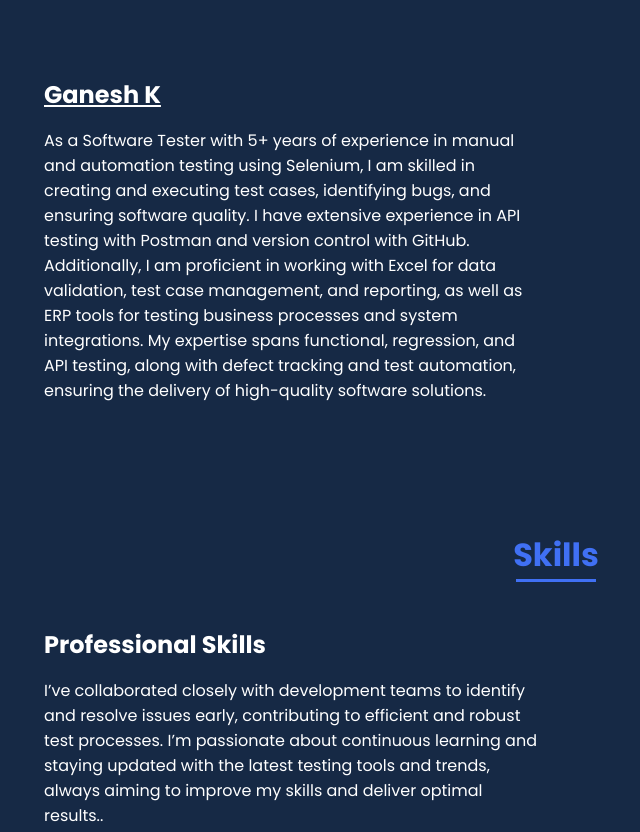
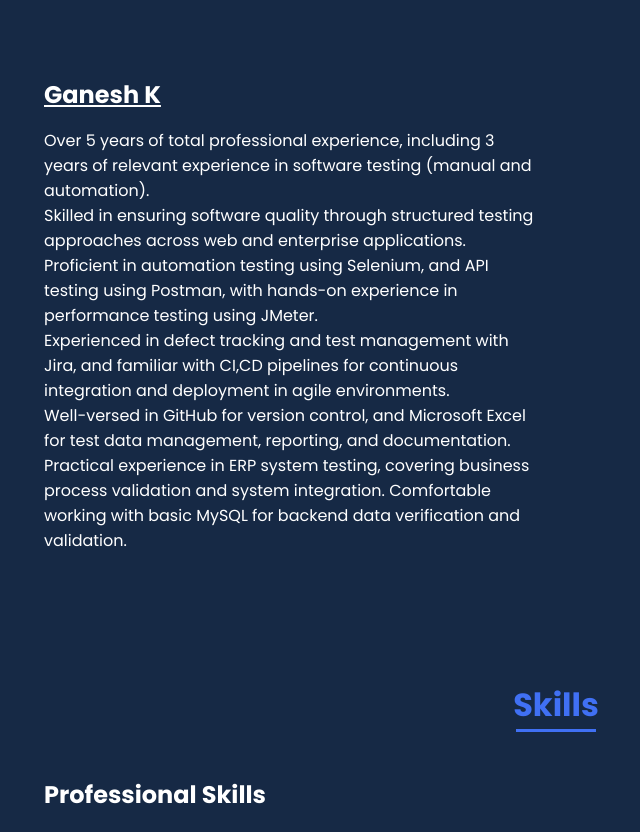
Before and after one commit to ganeshworks/ganeshworks.github.io, a plain HTML site: page index.html in a window 1280 px wide. Shown: the part 931-1763 px from the top of the page, without its empty margins (84-724 px from the left). Drawn offline with nearby package versions, Linux system fonts and the light colour scheme.

Commit message:
Add files via upload

```diff
--- a/index.html
+++ b/index.html
@@ -42,7 +42,7 @@
                     <h1 class="home__title">Hi,<br>I'am <span class="home__title-color">Ganesh K</span><br> QA Engineer</h1>
 
                     <!-- <a href="#contact" class="button">Contact</a> -->
-                    <a href="assets/img/Blue and Gray Simple Professional CV Resume (2).pdf.pdf" class="button" target="_blank">Resume</a>
+                    <a href="assets/img/QA_Engineer 5+ Resume.pdf" class="button" target="_blank">Resume</a>
 
                 </div>
 
@@ -97,8 +97,14 @@
                     <div class="about-container">
                         <h2 class="about__subtitle">Ganesh K</h2>
                         <p class="about__text">
-                            As a Software Tester with 5+ years of experience in manual and automation testing using Selenium, I am skilled in creating and executing test cases, identifying bugs, and ensuring software quality. I have extensive experience in API testing with Postman and version control with GitHub. Additionally, I am proficient in working with Excel for data validation, test case management, and reporting, as well as ERP tools for testing business processes and system integrations. My expertise spans functional, regression, and API testing, along with defect tracking and test automation, ensuring the delivery of high-quality software solutions.
-                        </p>
+                            Over 5 years of total professional experience, including 3 years of relevant experience in software testing (manual and automation).</p>
+                            <p> Skilled in ensuring software quality through structured testing approaches across web and enterprise applications.</p>
+
+                            <p>Proficient in automation testing using Selenium, and API testing using Postman, with hands-on experience in performance testing using JMeter.
+                            <p>Experienced in defect tracking and test management with Jira, and familiar with CI,CD pipelines for continuous integration and deployment in agile environments.</p>
+
+                            <p>Well-versed in GitHub for version control, and Microsoft Excel for test data management, reporting, and documentation. Practical experience in ERP system testing, covering business process validation and system integration. Comfortable working with basic MySQL for backend data verification and validation.</p>
+
                     </div>
 
                 </div>
```
Also changed, not shown: 1 other file.
